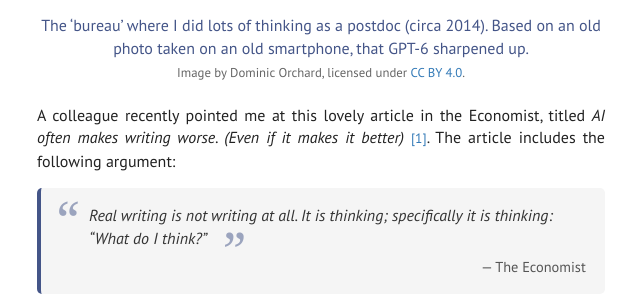
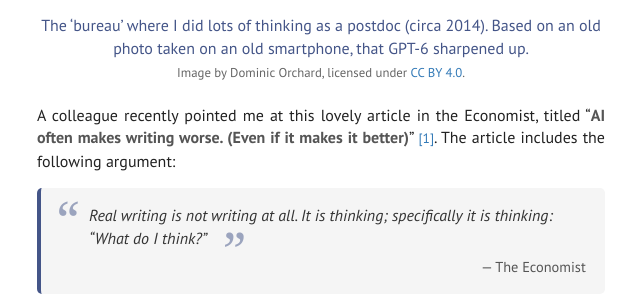
Before and after one commit to dorchard/dorchard.github.io, a Jekyll site: the page built from _blog/2026-11-18-programming-as-thinking.md, in a window 1280 px wide and 900 px high, scrolled down 399 px. Shown: the part 155-453 px from the top of the window, without its empty margins (319-959 px from the left). Built offline with Jekyll 4.4.1, drawn with Linux system fonts in a browser that asks for light colours; comment, search, counter and statistics services are not loaded.

Commit message:
tweak formatting

```diff
--- a/_blog/2026-11-18-programming-as-thinking.md
+++ b/_blog/2026-11-18-programming-as-thinking.md
@@ -18,8 +18,8 @@ Image by Dominic Orchard, licensed under [CC BY 4.0](https://creativecommons.org
 
 
 A colleague recently pointed me at this lovely article in the
-Economist, titled _AI often makes writing worse. (Even if it makes it
-better)_ <a class="cite" id="cite-1" href="#ref-1">[1]</a>. The article includes the following argument:
+Economist, titled "**AI often makes writing worse. (Even if it makes it
+better)**" <a class="cite" id="cite-1" href="#ref-1">[1]</a>. The article includes the following argument:
 
 > Real writing is not writing at all. It is thinking; specifically it
 > is thinking: “What do I think?”
```
